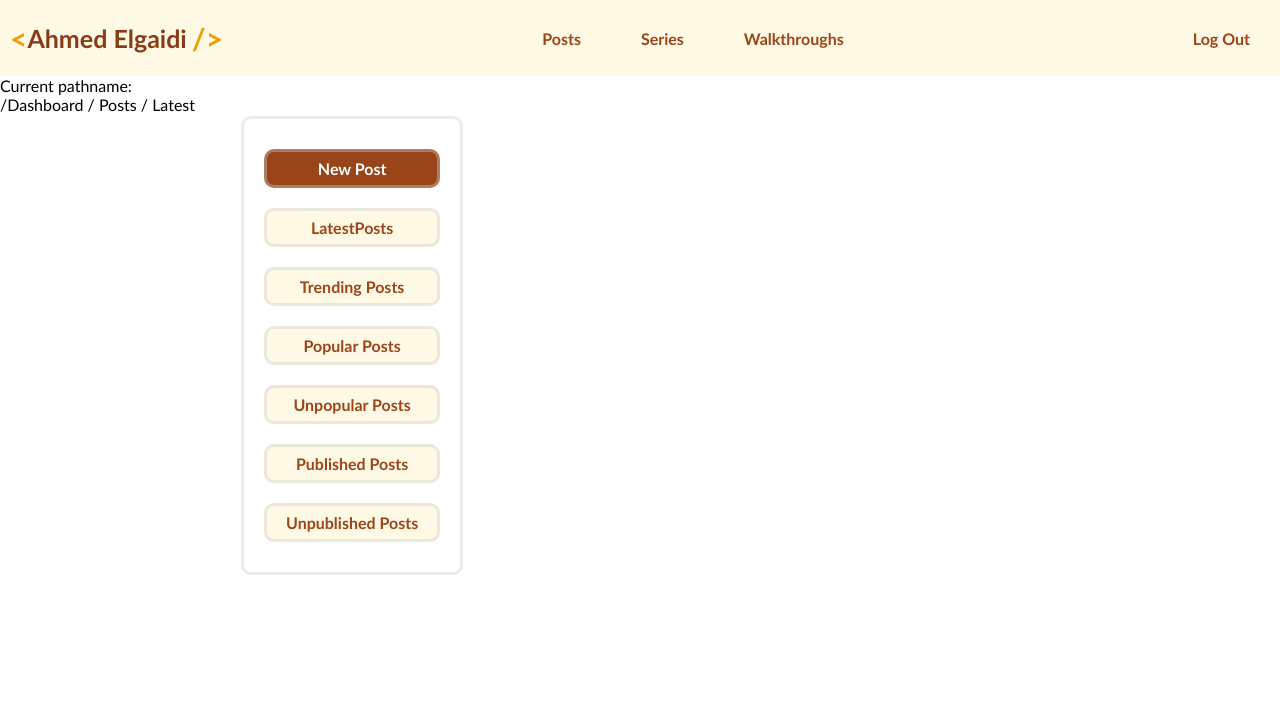
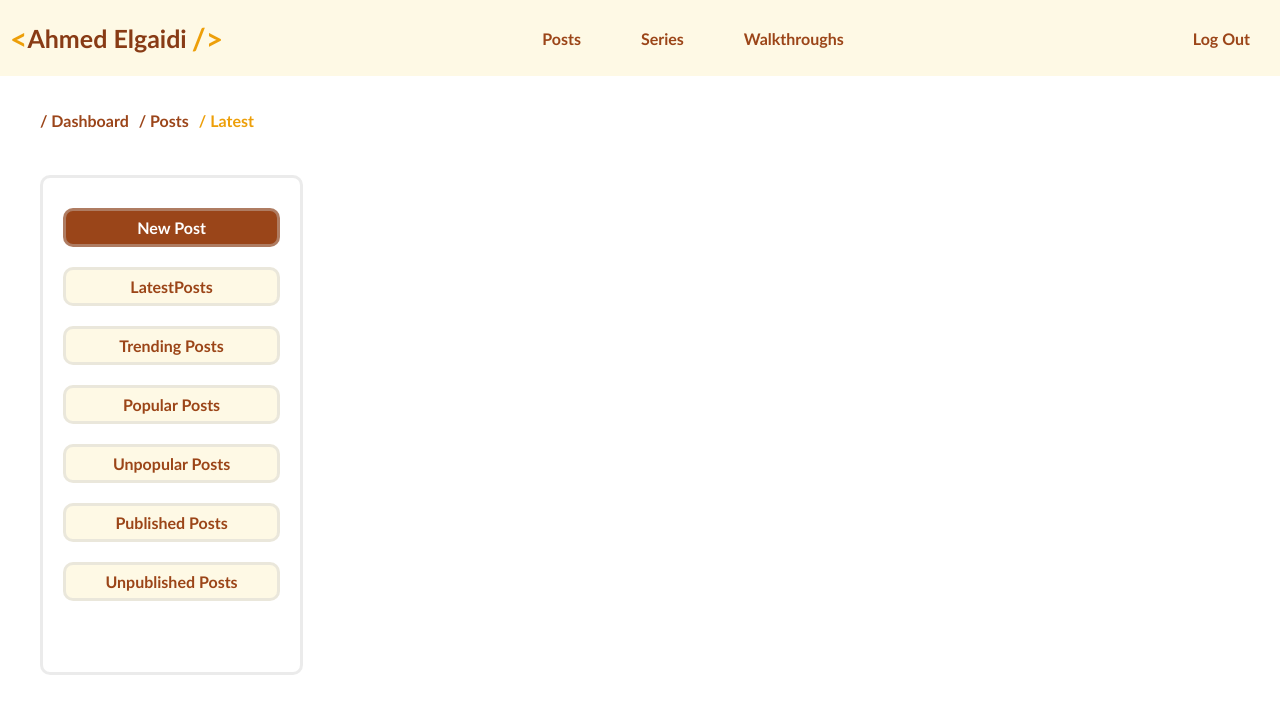
Before and after one commit to blogging-system/frontend, a Next.js app: page /dashboard/posts/latest in a window 1280 px wide. Shown: the top 714 px of the page. Built offline with nearby package versions, Linux system fonts and the light colour scheme.

Commit message:
Worked on the "BreadCrumbs" component

```diff
--- a/src/components/common/Breadcrumbs/index.module.css
+++ b/src/components/common/Breadcrumbs/index.module.css
@@ -0,0 +1,16 @@
+.breadcrumbs_paths {
+	display: flex;
+	margin-left: 35px;
+	padding: 30px 0;
+}
+
+.breadcrumbs_path {
+	padding: 5px;
+
+	font-weight: 900;
+	color: #903101e6;
+}
+
+.breadcrumbs_path_last {
+	color: #ed9f09;
+}
--- a/src/components/common/Breadcrumbs/index.tsx
+++ b/src/components/common/Breadcrumbs/index.tsx
@@ -3,8 +3,33 @@ import { PathHelper } from "@/helpers/path.helper";
 import styles from "./index.module.css";
 import { usePathname } from "next/navigation";
 
+/**
+ * Renders breadcrumb navigation links with capitalized and optionally highlighted last segment.
+ *
+ * @returns JSX element with breadcrumb navigation.
+ */
 export default function Breadcrumbs() {
 	const pathname = usePathname();
 	const capitalizedPaths = PathHelper.capitalizePath(pathname);
-	return <p>Current pathname: {capitalizedPaths}</p>;
+	const lowerCasedPaths = PathHelper.lowercasePath(pathname);
+	const lastIndex = capitalizedPaths.length - 1;
+
+	return (
+		<div className={styles.breadcrumbs_paths}>
+			{capitalizedPaths.map((segment, index) => {
+				const isLastSegment = index === lastIndex;
+				const breadcrumbClasses = `
+					${styles.breadcrumbs_path}
+					${isLastSegment ? styles.breadcrumbs_path_last : ""}
+				`;
+				const linkPath = `/${lowerCasedPaths.slice(0, index + 1).join("/")}`;
+
+				return (
+					<a key={index} className={breadcrumbClasses} href={linkPath}>
+						/ {segment}
+					</a>
+				);
+			})}
+		</div>
+	);
 }
--- a/src/components/dashboard/index.module.css
+++ b/src/components/dashboard/index.module.css
@@ -1,10 +1,18 @@
 .dashboard_container {
 	display: flex;
 	max-width: 1350px;
-    margin: auto;
+	margin: auto;
+	flex-direction: column;
 }
 
 .dashboard_main {
+	display: flex;
+	flex-direction: row;
 	width: 100%;
 	height: 500px;
 }
+
+.dashboard_content {
+	height: 500px;
+	width: 100%;
+}
--- a/src/components/dashboard/index.tsx
+++ b/src/components/dashboard/index.tsx
@@ -16,8 +16,10 @@ export default function Dashboard() {
 	return (
 		<div className={styles.dashboard_container}>
 			<Breadcrumbs />
-			<Sidebar links={links} />
-			<div className={styles.dashboard_main}></div>
+			<div className={styles.dashboard_main}>
+				<Sidebar links={links} />
+				<div className={styles.dashboard_content}></div>
+			</div>
 		</div>
 	);
 }
--- a/src/helpers/path.helper.ts
+++ b/src/helpers/path.helper.ts
@@ -7,9 +7,9 @@ export class PathHelper {
 	 * Words are determined by segments separated by '/'.
 	 *
 	 * @param url - The URL path to be capitalized.
-	 * @returns A new URL path with the first letter of each word capitalized.
+	 * @returns An array containing the capitalized versions of the segments.
 	 */
-	static capitalizePath(url: string): string {
+	static capitalizePath(url: string): string[] {
 		const parts = url.split("/").filter((part) => part !== "");
 
 		const capitalizedParts = parts.map((part) => {
@@ -20,6 +20,23 @@ export class PathHelper {
 			}
 		});
 
-		return "/" + capitalizedParts.join(" / ");
+		return capitalizedParts;
+	}
+
+	/**
+	 * Converts each segment of the URL path to lowercase.
+	 * Words are determined by segments separated by '/'.
+	 *
+	 * @param url - The URL path to be converted to lowercase.
+	 * @returns An array containing the lowercase versions of the segments.
+	 */
+	static lowercasePath(url: string): string[] {
+		const parts = url.split("/").filter((part) => part !== "");
+
+		const lowercaseParts = parts.map((part) => {
+			return part.toLowerCase();
+		});
+
+		return lowercaseParts;
 	}
 }
--- a/src/layouts/SideBar/index.module.css
+++ b/src/layouts/SideBar/index.module.css
@@ -3,7 +3,7 @@
 	flex-direction: column;
 	width: 350px;
 	height: 100%;
-	margin: 40px;
+	margin: 10px 40px;
 	border: 3px solid rgba(205, 205, 205, 0.404);
 	border-radius: 10px;
 	padding: 20px 10px;
```
